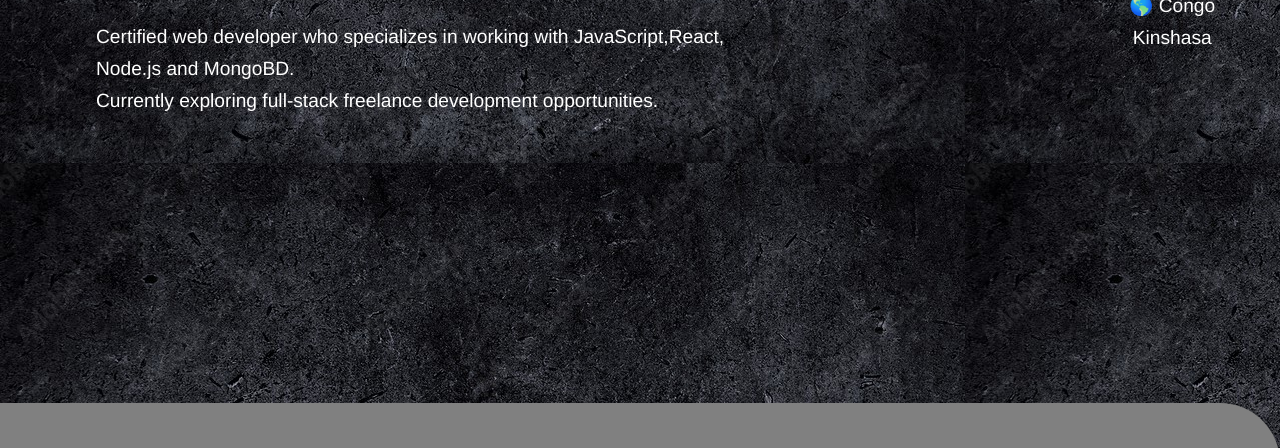
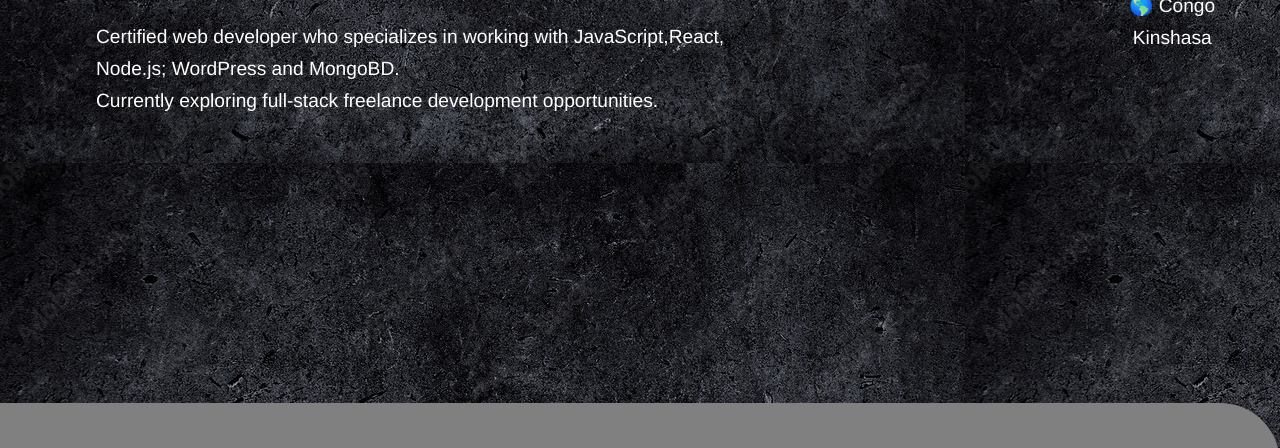
Before and after one commit to MICHELKAJI/Portofolio, a plain HTML site: page index.html in a window 1280 px wide. Shown: the part 397-845 px from the top of the page. Drawn offline with Linux system fonts and the light colour scheme.

Commit message:
add skills

```diff
--- a/index.html
+++ b/index.html
@@ -32,7 +32,7 @@
                 <h2>Full stark Web developer </h2>
                 <p>Certified web developer who specializes in working
                      with JavaScript,React,
-                     Node.js and MongoBD. </br> Currently exploring full-stack
+                     Node.js; WordPress and MongoBD. </br> Currently exploring full-stack
                      freelance development opportunities.
                 </p>
             </div>
```
